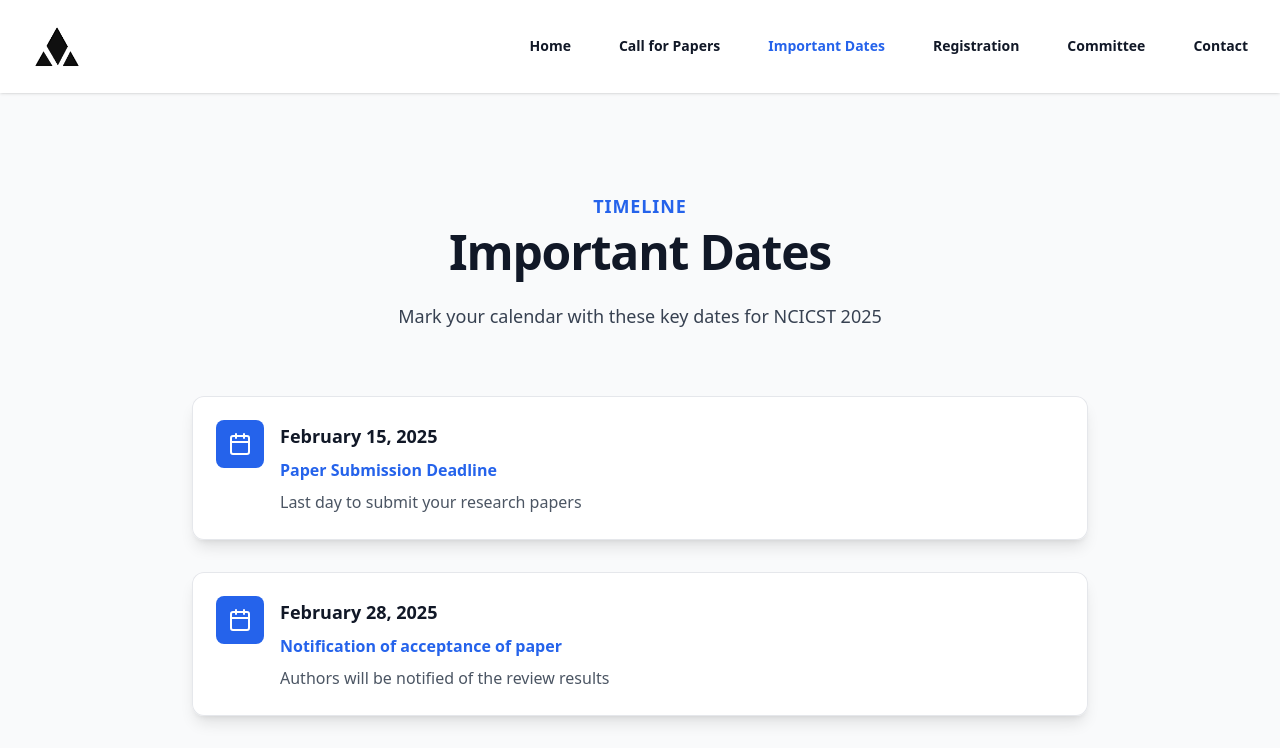
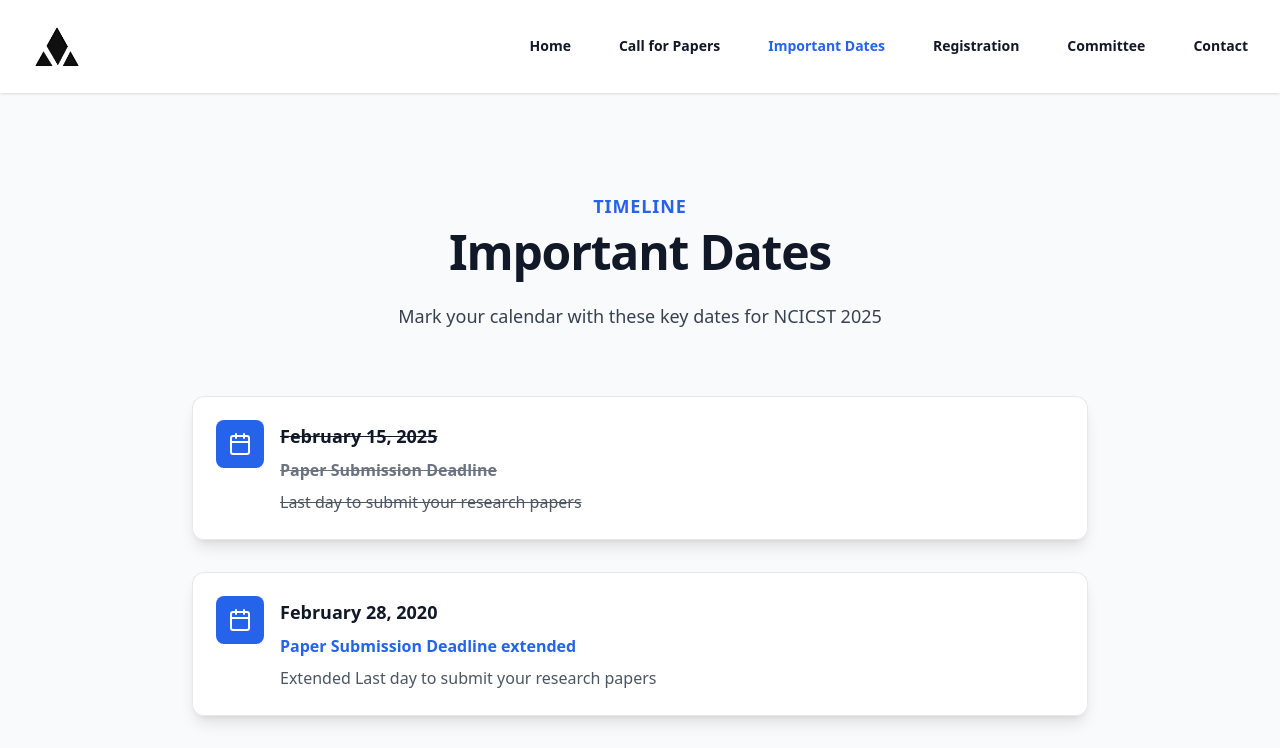
Before and after one commit to GVN101/conference-website, a React (Vite) app in the folder project/: page /important-dates in a window 1280 px wide. Shown: the top 748 px of the page. Built offline with nearby package versions, Linux system fonts and the light colour scheme.

Commit message:
updated dates

```diff
--- a/project/src/pages/CallForPaper.tsx
+++ b/project/src/pages/CallForPaper.tsx
@@ -111,7 +111,7 @@ export default function CallForPaper() {
                   content: [
                     <span className="line-through">Paper Submission Deadline: February 15, 2025</span>,
                     "Paper Submission Deadline extended to: Feb 28,2025",
-                    "Review Notification: February 28, 2025",
+                    "Review Notification: March 10, 2025",
                     "Camera-ready: March 10, 2025",
                     "Early Registration: March 01, 2025"
                   ]
--- a/project/src/pages/ImportantDates.tsx
+++ b/project/src/pages/ImportantDates.tsx
@@ -8,7 +8,12 @@ const dates = [
     description: 'Last day to submit your research papers',
   },
   {
-    date: 'February 28, 2025',
+    date: 'February 28, 2020',
+    event: 'Paper Submission Deadline extended',
+    description: 'Extended Last day to submit your research papers',
+  },
+  {
+    date: 'March 10, 2025',
     event: 'Notification of acceptance of paper',
     description: 'Authors will be notified of the review results',
   },
@@ -38,6 +43,61 @@ const dates = [
   //   description: 'Main conference days',
   // },
 ];
+
+// export default function ImportantDates() {
+//   return (
+//     <div className="bg-gray-50 py-24 sm:py-32">
+//       <div className="mx-auto max-w-7xl px-6 lg:px-8">
+//         <motion.div
+//           initial={{ opacity: 0, y: -30 }}
+//           animate={{ opacity: 1, y: 0 }}
+//           transition={{ duration: 0.8 }}
+//           className="mx-auto max-w-2xl lg:text-center"
+//         >
+//           <h2 className="text-lg font-semibold uppercase tracking-wider text-blue-600">
+//             Timeline
+//           </h2>
+//           <p className="mt-2 text-4xl font-bold tracking-tight text-gray-900 sm:text-5xl">
+//             Important Dates
+//           </p>
+//           <p className="mt-6 text-lg leading-8 text-gray-700">
+//             Mark your calendar with these key dates for NCICST 2025
+//           </p>
+//         </motion.div>
+
+//         <div className="mx-auto mt-16 max-w-2xl lg:max-w-4xl">
+//           <div className="grid gap-8">
+//             {dates.map((item, index) => (
+//               <motion.div
+//                 key={index}
+//                 initial={{ opacity: 0, y: 30 }}
+//                 whileInView={{ opacity: 1, y: 0 }}
+//                 transition={{ duration: 0.8, delay: index * 0.2 }}
+//                 viewport={{ once: true }}
+//                 className="relative flex gap-x-4 rounded-xl bg-white p-6 shadow-lg hover:shadow-xl transition-shadow duration-300 ring-1 ring-inset ring-gray-200"
+//               >
+//                 <div className="flex h-12 w-12 flex-none items-center justify-center rounded-lg bg-blue-600">
+//                   <Calendar className="h-6 w-6 text-white" aria-hidden="true" />
+//                 </div>
+//                 <div className="flex-auto">
+//                   <h3 className="text-lg font-semibold leading-8 text-gray-900">
+//                     {item.date}
+//                   </h3>
+//                   <p className="mt-1 text-base font-semibold leading-7 text-blue-600">
+//                     {item.event}
+//                   </p>
+//                   <p className="mt-1 text-base leading-7 text-gray-600">
+//                     {item.description}
+//                   </p>
+//                 </div>
+//               </motion.div>
+//             ))}
+//           </div>
+//         </div>
+//       </div>
+//     </div>
+//   );
+// }
 
 export default function ImportantDates() {
   return (
@@ -75,13 +135,19 @@ export default function ImportantDates() {
                   <Calendar className="h-6 w-6 text-white" aria-hidden="true" />
                 </div>
                 <div className="flex-auto">
-                  <h3 className="text-lg font-semibold leading-8 text-gray-900">
+                  <h3
+                    className={`text-lg font-semibold leading-8 text-gray-900 ${index === 0 ? 'line-through text-gray-500' : ''}`}
+                  >
                     {item.date}
                   </h3>
-                  <p className="mt-1 text-base font-semibold leading-7 text-blue-600">
+                  <p
+                    className={`mt-1 text-base font-semibold leading-7 text-blue-600 ${index === 0 ? 'line-through text-gray-500' : ''}`}
+                  >
                     {item.event}
                   </p>
-                  <p className="mt-1 text-base leading-7 text-gray-600">
+                  <p
+                    className={`mt-1 text-base leading-7 text-gray-600 ${index === 0 ? 'line-through text-gray-500' : ''}`}
+                  >
                     {item.description}
                   </p>
                 </div>
```
